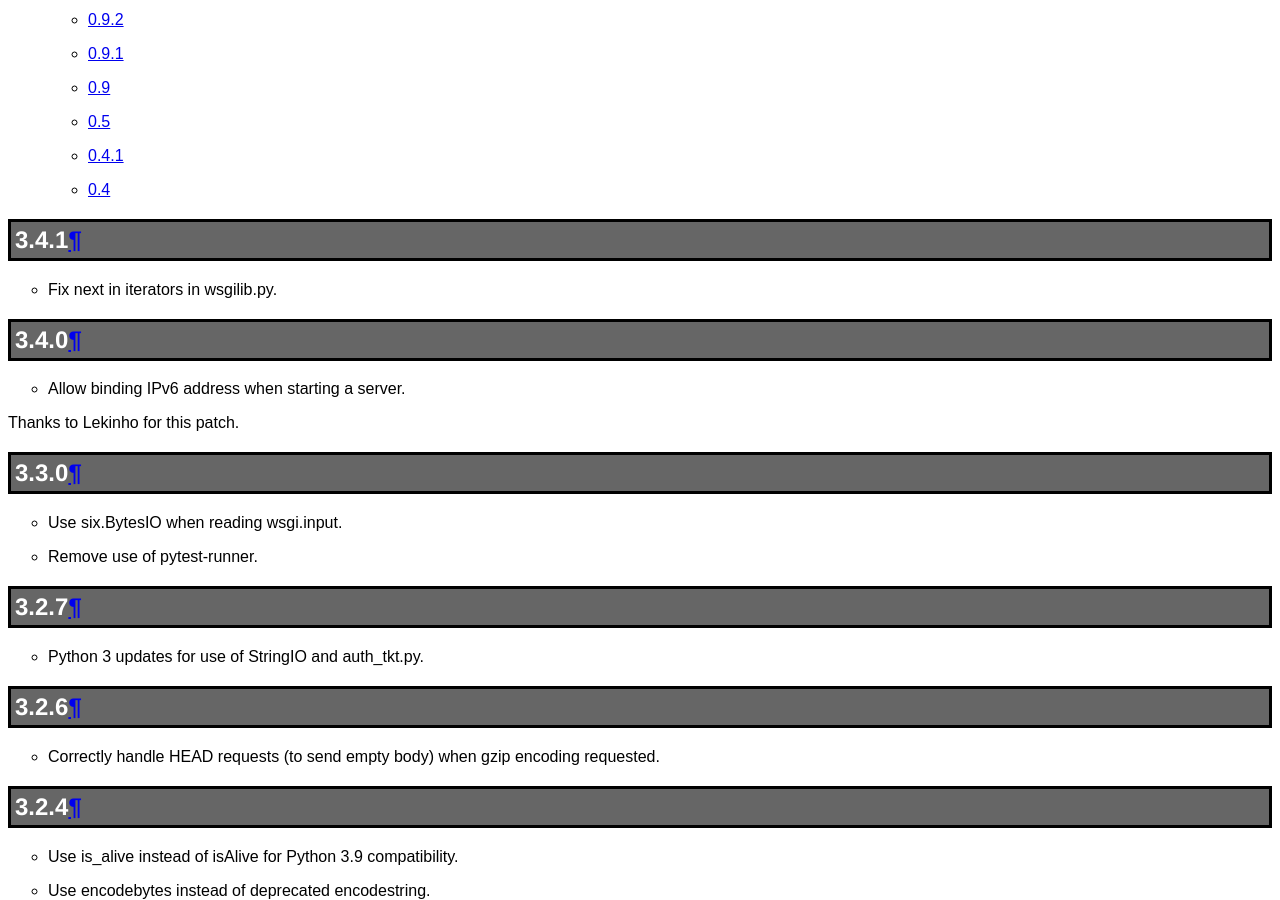
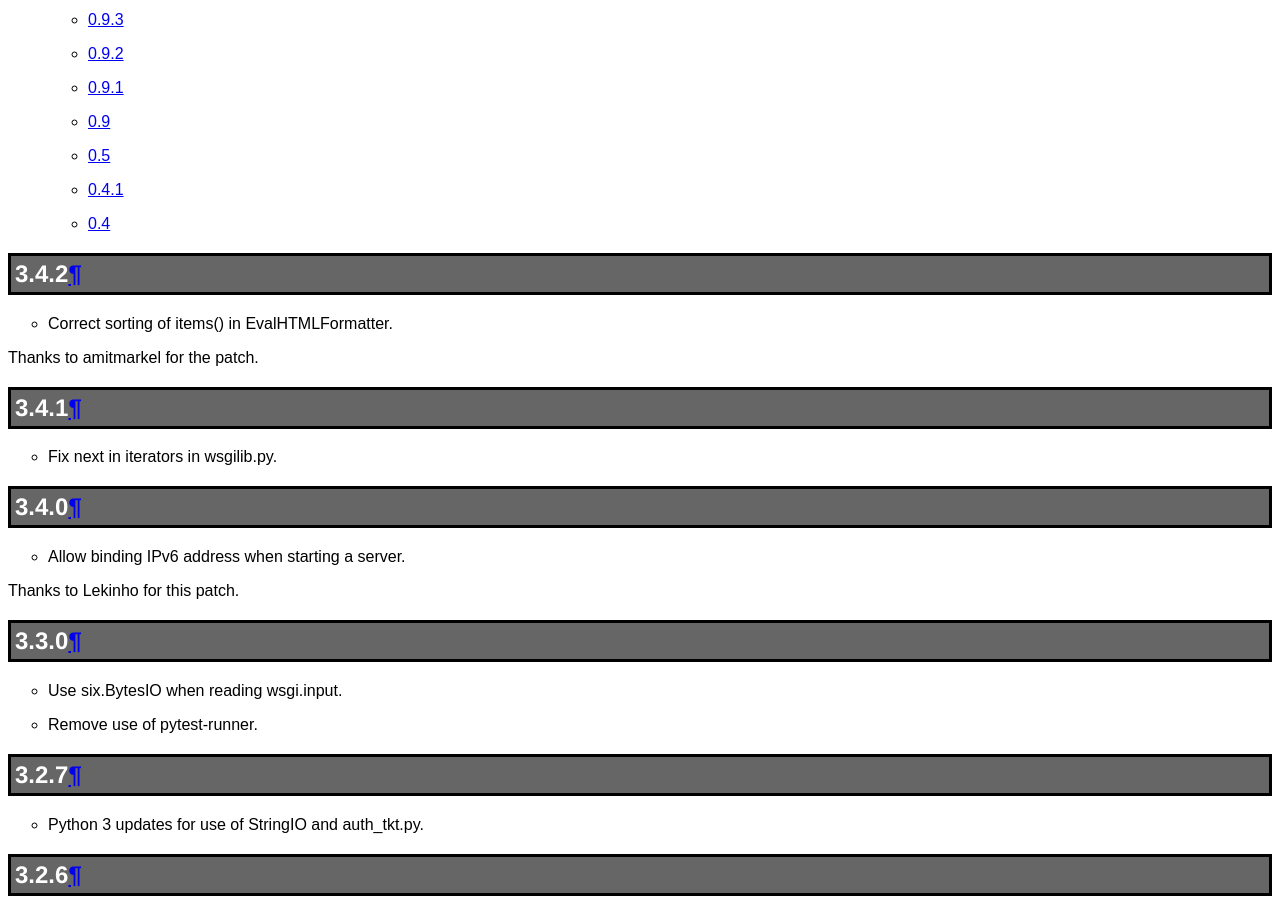
Before and after one commit to pasteorg/paste, a Sphinx documentation site: the page built from docs/news.txt, in a window 1280 px wide and 900 px high, scrolled down 2009 px. Built offline with Sphinx 7.4.7, drawn with Linux system fonts in a browser that asks for light colours.

Commit message:
release 3.4.2

```diff
--- a/docs/news.txt
+++ b/docs/news.txt
@@ -2,6 +2,13 @@
 ====
 
 .. contents::
+
+3.4.2
+-----
+
+* Correct sorting of items() in EvalHTMLFormatter.
+
+Thanks to amitmarkel for the patch.
 
 3.4.1
 -----
--- a/setup.py
+++ b/setup.py
@@ -12,7 +12,7 @@
 # - git push
 # - python setup.py sdist bdist_wheel upload --sign
 
-__version__ = '3.4.1'
+__version__ = '3.4.2'
 
 from setuptools import setup, find_packages
 import sys, os
```
